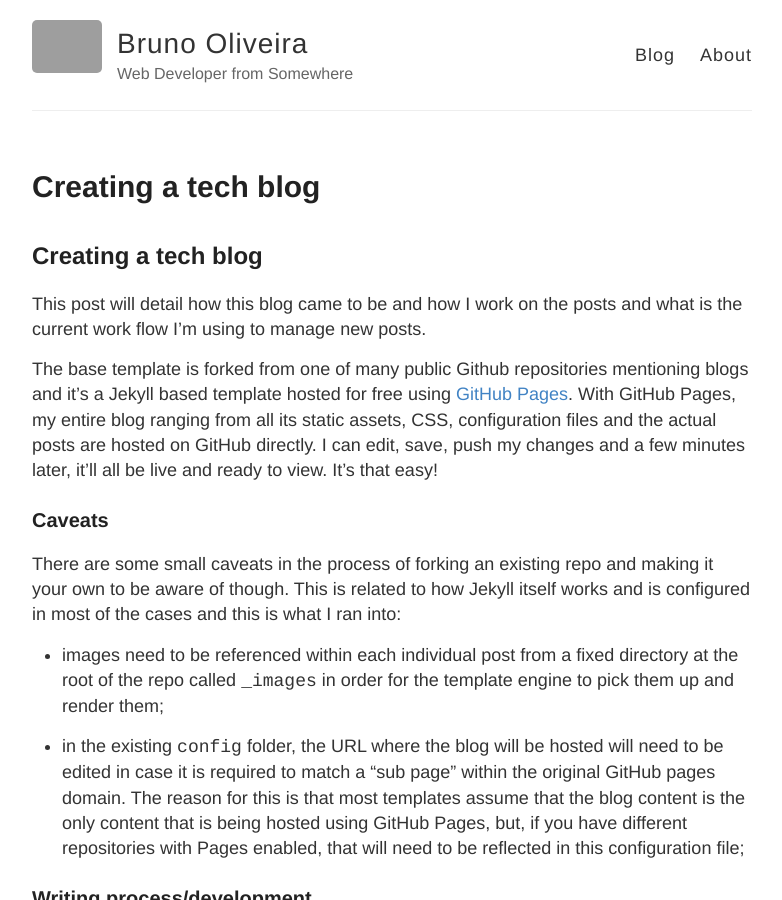
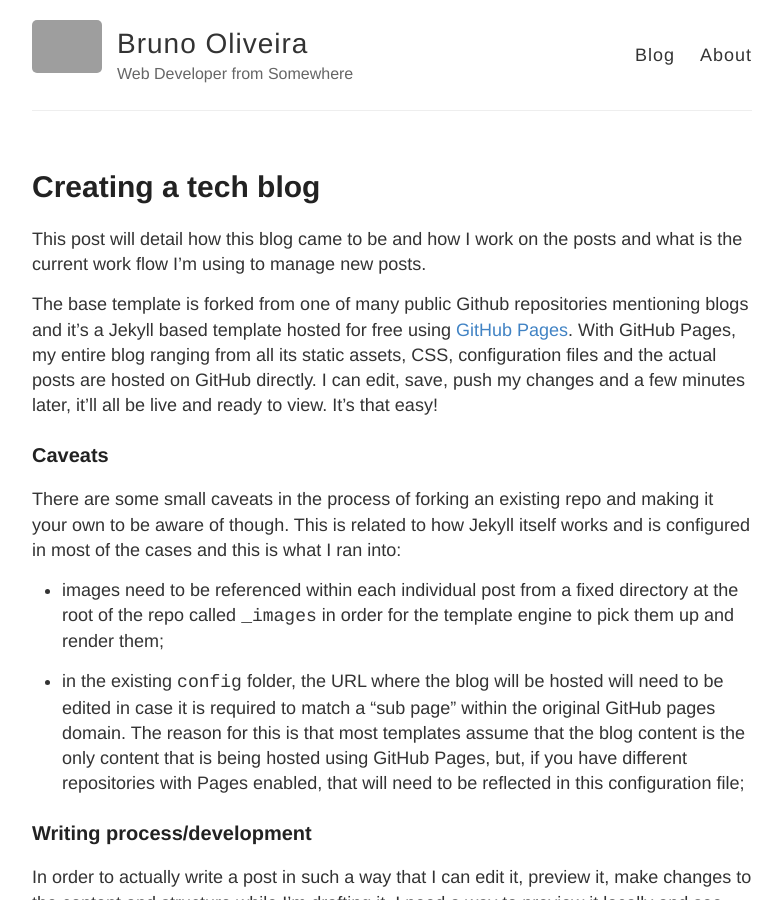
Before and after one commit to bruno-oliveira/techblog, a Jekyll site: the page built from _posts/2021-11-11-Creating-a-tech-blog.md, in a window 1280 px wide and 900 px high. Shown: the whole window, without its empty margins (248-1030 px from the left). Built offline with Jekyll 4.4.1, drawn with Linux system fonts in a browser that asks for light colours; grey boxes are pictures that could not be loaded.

Commit message:
Update 2021-11-11-Creating-a-tech-blog.md
Fix layout

```diff
--- a/_posts/2021-11-11-Creating-a-tech-blog.md
+++ b/_posts/2021-11-11-Creating-a-tech-blog.md
@@ -3,8 +3,6 @@ layout: post
 title: Creating a tech blog
 published: true
 ---
-
-## Creating a tech blog
 
 This post will detail how this blog came to be and how I work on the posts and what is the current work flow I'm using to manage new posts.
 
```
